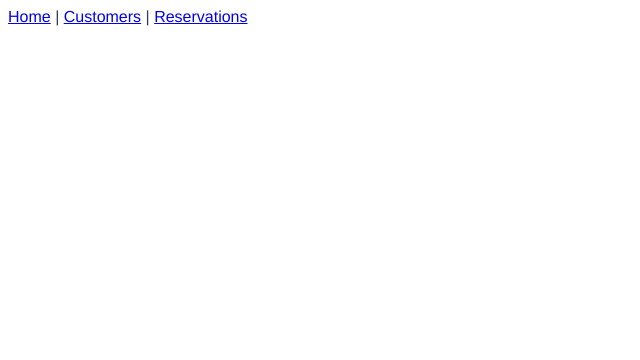
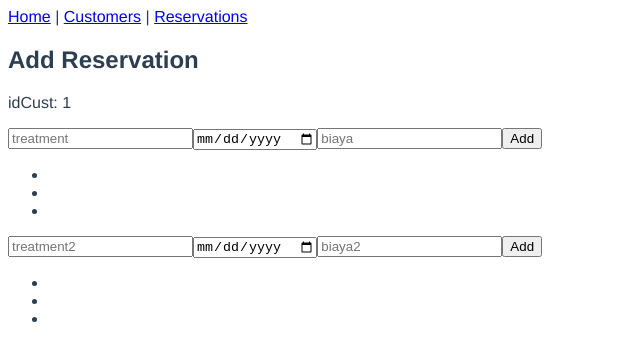
Before and after one commit to faiqnoov/nameera, a Vue app: page /admin/cust/1/add-res in a window 1280 px wide. Shown: the top 360 px of the page, without its empty margins (0-640 px from the left). Built offline with nearby package versions, Linux system fonts and the light colour scheme.

Commit message:
perbandingan penulisan variabel pada add document

```diff
--- a/src/router/index.js
+++ b/src/router/index.js
@@ -3,6 +3,7 @@ import Home from '../views/Home.vue'
 import Customers from '../views/Customers.vue'
 import Reservations from '../views/Reservations.vue'
 import CustDetails from '../views/CustDetails.vue'
+import AddRes from '../views/AddRes.vue'
 
 const routes = [
   {
@@ -22,6 +23,12 @@ const routes = [
     props: true
   },
   {
+    path: '/admin/cust/:id/add-res',
+    name: 'AddRes',
+    component: AddRes,
+    props: true
+  },
+  {
     path: '/admin/res',
     name: 'Reservations',
     component: Reservations
--- /dev/null
+++ b/src/views/AddRes.vue
@@ -0,0 +1,101 @@
+<template>
+  <h2>Add Reservation</h2>
+
+  <p>idCust: {{ id }}</p>
+
+  <form @submit.prevent="handleSubmit">
+    <input type="text" id="treatment" placeholder="treatment" v-model="data.treatment">
+    <input type="date" id="tgl" placeholder="tgl" v-model="data.tgl">
+    <input type="number" id="biaya" placeholder="biaya" v-model="data.biaya">
+
+    <button>Add</button>
+  </form>
+
+  <div>
+    <ul>
+      <li>{{data.treatment}}</li>
+      <li>{{data.tgl}}</li>
+      <li>{{data.biaya}}</li>
+    </ul>
+  </div>
+
+  <form @submit.prevent="handleSubmit2">
+    <input type="text" id="treatment2" placeholder="treatment2" v-model="treatment2">
+    <input type="date" id="tgl2" placeholder="tgl2" v-model="tgl2">
+    <input type="number" id="biaya2" placeholder="biaya2" v-model="biaya2">
+
+    <button>Add</button>
+  </form>
+
+  <div>
+    <ul>
+      <li>{{treatment2}}</li>
+      <li>{{tgl2}}</li>
+      <li>{{biaya2}}</li>
+    </ul>
+  </div>
+</template>
+
+<script>
+import { ref } from 'vue'
+import { useRoute } from 'vue-router'
+
+// firebase
+import { db } from '../firebase/config'
+import { collection, addDoc } from 'firebase/firestore'
+
+export default {
+  props: ['id'],
+  setup() {
+    const route = useRoute()
+
+    const data = ref({
+      treatment: null,
+      tgl: null,
+      biaya: null
+    })
+
+    const treatment2 = ref(null)
+    const tgl2 = ref(null)
+    const biaya2 = ref(null)
+
+    const handleSubmit = async () => {
+      console.log(data.value)
+
+      const colRef = collection(db, 'reservations')
+
+      await addDoc(colRef, {
+        ...data.value,
+        idCust: route.params.id
+      })
+
+      // reset form
+      data.value = ''
+    }
+
+    const handleSubmit2 = async () => {
+      console.log(treatment2.value, tgl2.value, biaya2.value)
+
+      const colRef = collection(db, 'reservations')
+
+      await addDoc(colRef, {
+        treatment: treatment2.value,
+        tgl: tgl2.value,
+        biaya: biaya2.value,
+        idCust: route.params.id
+      })
+
+      // reset form
+      treatment2.value = ''
+      tgl2.value = ''
+      biaya2.value = ''
+    }
+
+    return { data, handleSubmit, treatment2, tgl2, biaya2, handleSubmit2 }
+  }
+}
+</script>
+
+<style>
+
+</style>
--- a/src/views/CustDetails.vue
+++ b/src/views/CustDetails.vue
@@ -1,10 +1,14 @@
 <template>
   <h1>Customer Details</h1>
 
-  <!-- <p>IdCust: {{ cust.id }}</p> -->
-  <p>Nama: {{ cust.nama }}</p>
-  <p>Alamat: {{ cust.alamat }}</p>
+  <div v-if="cust">
+    <!-- <p>IdCust: {{ cust.id }}</p> -->
+    <p>Nama: {{ cust.nama }}</p>
+    <p>Alamat: {{ cust.alamat }}</p>
+  </div>
   <h2>Detal reservasi </h2>
+
+  <router-link :to="{ name: 'AddRes' }">Tambah Reservasi</router-link>
 
   <table>
     <tr>
```
